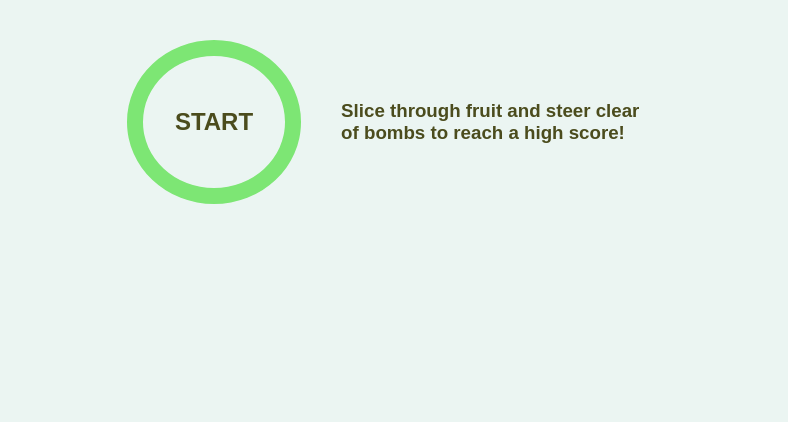
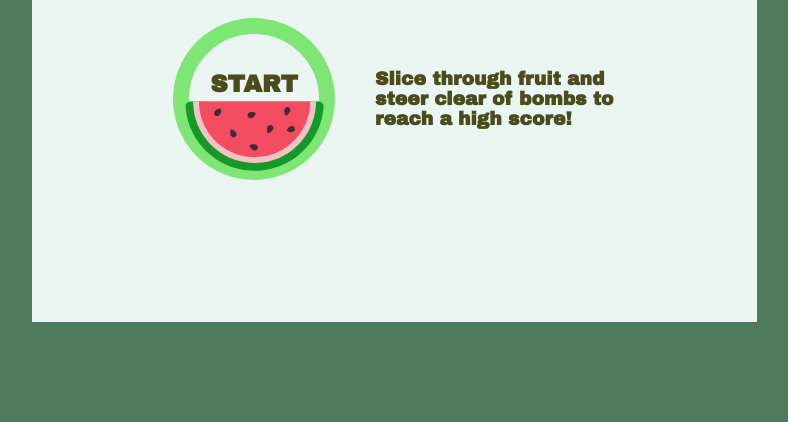
Before and after one commit to daliaahmed257/Fruit_Ninja, a plain HTML site: page html/index.html in a window 1280 px wide. Shown: the part 378-800 px from the top of the page, without its empty margins (246-1034 px from the left). Drawn offline with Linux system fonts and the light colour scheme.

Commit message:
syling edit

```diff
--- a/css/index-style.css
+++ b/css/index-style.css
@@ -1,3 +1,4 @@
+
 * {
     box-sizing: border-box;
 }
@@ -11,11 +12,24 @@ body {
     height: 100vh;
     color: #4B4C1D;
     font-family: sans-serif;
+    background-color: #4C7A5B;
+    display: flex;
+    font-family: 'Archivo Black', sans-serif;
+}
+
+#container {
     background-color: #EBF5F2;
+    height: 600px;
+    width: 725px;
+    display: flex;
+    align-items: center;
+    justify-content: center;
+    flex-direction: column;
 }
 
 h1 {
-    font-size: 10vmin;
+    font-size: 8vmin;
+    text-align: center;
 }
 
 #content {
@@ -28,7 +42,14 @@ h1 {
 #start-btn {
     border: solid #7DE674 2vmin;
     border-radius: 100%;
-    padding: 4vmin;
+    padding: 65px;
+    height: 50px;
+    width: 50px;
+    display: flex;
+    align-items: center;
+    justify-content: center;
+    flex-direction: column;
+    position: relative;
 }
 
 #start-btn:hover {
@@ -39,8 +60,40 @@ h1 {
 a {
     color: inherit;
     text-decoration: none;
+    position: relative;
 }
+
+#btn-img {
+    position: absolute;
+    top: 1px;
+    height: 165px;
+}
+
 
 h3 {
     width: 40vmin;
 }
+
+h2 {
+    z-index: 1;
+    margin-bottom: 50px;
+}
+
+#description {
+    width: 30vmin;
+}
+
+@media (max-width: 740px) {
+    #container {
+        width: 500px;
+    }
+}
+
+@media (max-width: 520px) {
+    #container {
+        width: 400px;
+    }
+    #description {
+        font-size: 18px;
+    }
+}
--- a/css/play-style.css
+++ b/css/play-style.css
@@ -13,6 +13,7 @@ body {
     flex-direction: column;
     height: 100vh;
     background-color: #4C7A5B;
+    font-family: 'Archivo Black', sans-serif;
 }
 
 header {
@@ -101,6 +102,7 @@ hr {
     transform: translate(-50%, -50%);
     z-index: 1000;
     display: none;
+    color: #274731;;
 }
 
 #modal > h1, #score-title {
@@ -108,15 +110,17 @@ hr {
 }
 
 button {
-    border: 3px solid black;
+    border: 5px solid #274731;
     border-radius: 16px;
     padding: 16px;
-    background-color: rgb(234, 233, 233);
+    background-color: #4C7A5B;
+    font-family: 'Archivo Black', sans-serif;
+    color: white;
 
 }
 
 button:hover {
-    background-color: darkgrey;
+    background-color: #274731;
 }
 
 .item-container {
--- a/html/index.html
+++ b/html/index.html
@@ -1,19 +1,30 @@
 <!DOCTYPE html>
 <html lang="en">
+
 <head>
     <meta charset="UTF-8">
     <meta name="viewport" content="width=device-width, initial-scale=1.0">
     <title>Fruit Ninja</title>
+    <link rel="preconnect" href="https://fonts.googleapis.com">
+<link rel="preconnect" href="https://fonts.gstatic.com" crossorigin>
+<link href="https://fonts.googleapis.com/css2?family=Archivo+Black&display=swap" rel="stylesheet">
     <link rel="stylesheet" href="../css/index-style.css">
     <script defer src="../script.js"></script>
 </head>
+
 <body>
+    <div id="container">
         <h1>FRUIT NINJA</h1>
         <section id="content">
             <a href="./play.html">
-            <div id="start-btn"><h2>START</h2></div>
+                <div id="start-btn">
+                    <h2>START</h2>
+                    <img id="btn-img" src="../images/button.svg">
+                </div>
             </a>
             <h3 id="description">Slice through fruit and steer clear of bombs to reach a high score!</h3>
         </section>
+    </div>
 </body>
+
 </html>
--- a/script.js
+++ b/script.js
@@ -21,8 +21,6 @@ const finalScoreEl = document.getElementById('final-score')
 
 const fruitAudio = document.getElementById('fruit-audio')
 const bombAudio = document.getElementById('bomb-audio')
-
-const fruits = ['apple', 'strawberry', 'banana', 'grape']
 
 const boardHeight = board.clientHeight;
 const boardWidth = board.clientWidth;
```
Also changed, not shown: html/play.html (+9 -1 lines), images/button.svg (added), images/cuttingboard.svg (deleted), images/kitchen.jpeg (deleted). Lines whose indentation alone changed are shown as unchanged.
